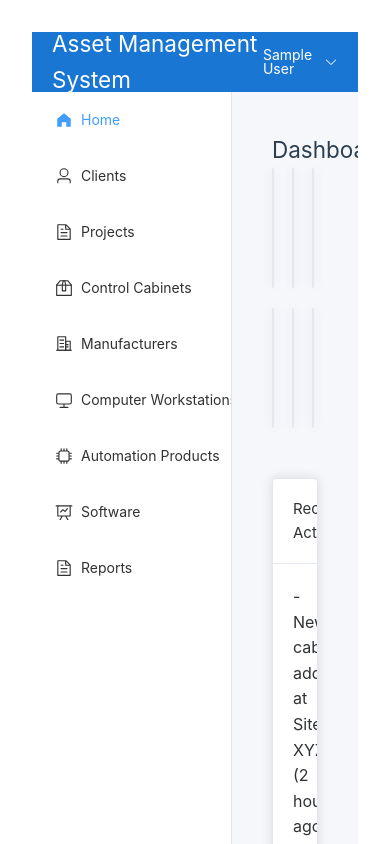
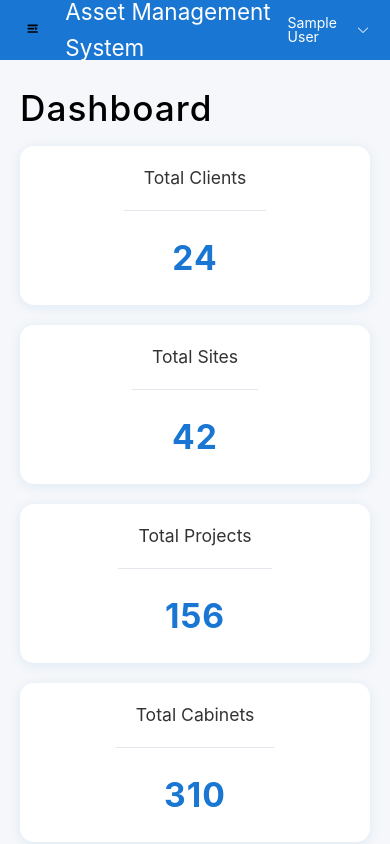
Before and after one commit to Sharjeel121/asset-management-system-vue, a Vue app: page /home in a window 390 px wide. Shown: the top 844 px of the page. Built offline with nearby package versions, Linux system fonts and the light colour scheme; sample sign-in values are in the browser's storage.

Commit message:
UI responsive and base flow with dummy data

```diff
--- a/src/App.vue
+++ b/src/App.vue
@@ -2,10 +2,16 @@
   <el-container class="app-container">
     <el-header v-if="isAuthenticated" class="app-header">
       <div class="header-content">
-        <h1>Asset Management System</h1>
+        <div class="header-left">
+          <button class="sidebar-toggle" @click="sidebarOpen = !sidebarOpen" v-if="isAuthenticated">
+            <el-icon v-if="!sidebarOpen"><Expand /></el-icon>
+            <el-icon v-else><Fold /></el-icon>
+          </button>
+          <h1>Asset Management System</h1>
+        </div>
         <el-dropdown>
           <span class="user-dropdown">
-            {{ currentUser?.firstName }} {{ currentUser?.lastName }}
+            {{ currentUser && currentUser.firstName }} {{ currentUser && currentUser.lastName }}
             <el-icon><arrow-down /></el-icon>
           </span>
           <template #dropdown>
@@ -18,7 +24,12 @@
     </el-header>
 
     <el-container>
-      <el-aside v-if="isAuthenticated" width="200px" class="app-sidebar">
+      <el-aside
+        v-show="isAuthenticated && (!isMobile || sidebarOpen)"
+        :class="['app-sidebar', { open: sidebarOpen && isMobile }]"
+        width="220px"
+        @click.self="sidebarOpen = false"
+      >
         <el-menu
           :default-active="activeMenu"
           class="sidebar-menu"
@@ -72,7 +83,6 @@
           </el-menu-item>
         </el-menu>
       </el-aside>
-
       <el-main>
         <router-view />
       </el-main>
@@ -87,7 +97,9 @@ export default {
   name: 'App',
   data() {
     return {
-      activeMenu: this.$route.path
+      activeMenu: this.$route.path,
+      sidebarOpen: false,
+      isMobile: false
     }
   },
   computed: {
@@ -109,14 +121,26 @@ export default {
       const authStore = useAuthStore()
       authStore.logout()
       window.location.href = '/'
+    },
+    handleResize() {
+      this.isMobile = window.innerWidth <= 900
+      if (!this.isMobile) this.sidebarOpen = false
     }
   },
   watch: {
     '$route.path': {
       handler(newPath) {
         this.activeMenu = newPath
+        if (this.isMobile) this.sidebarOpen = false
       }
     }
+  },
+  mounted() {
+    this.handleResize()
+    window.addEventListener('resize', this.handleResize)
+  },
+  beforeUnmount() {
+    window.removeEventListener('resize', this.handleResize)
   }
 }
 </script>
@@ -130,6 +154,7 @@ export default {
   background-color: #1976d2;
   color: white;
   padding: 0 20px;
+  z-index: 3;
 }
 
 .header-content {
@@ -137,6 +162,42 @@ export default {
   justify-content: space-between;
   align-items: center;
   height: 100%;
+}
+
+.header-left {
+  display: flex;
+  align-items: center;
+  gap: 10px;
+}
+
+.sidebar-toggle {
+  display: none;
+  background: none;
+  border: none;
+  cursor: pointer;
+  margin-right: 10px;
+}
+
+@media (max-width: 900px) {
+  .app-sidebar {
+    position: fixed;
+    left: 0;
+    top: 0;
+    height: 100vh;
+    z-index: 2;
+    box-shadow: 2px 0 8px rgba(0,0,0,0.08);
+    background: #f5f7fa;
+    transition: transform 0.3s cubic-bezier(.7,.3,.3,1);
+    transform: translateX(-100%);
+    padding-top: 60px;
+    overflow-x: hidden;
+  }
+  .app-sidebar.open {
+    transform: translateX(0);
+  }
+  .sidebar-toggle {
+    display: inline-block;
+  }
 }
 
 .app-sidebar {
@@ -158,7 +219,7 @@ export default {
 }
 
 .el-main {
-  padding: 20px;
+  padding: 0px;
   background-color: #f5f7fa;
 }
 </style>
--- a/src/assets/main.css
+++ b/src/assets/main.css
@@ -1,9 +1,10 @@
 @import './base.css';
 
 #app {
-  max-width: 1280px;
-  margin: 0 auto;
-  padding: 2rem;
+  /* max-width: 1280px; */
+  width: 100%;
+  /* margin: 0 auto; */
+  /* padding: 2rem; */
   font-weight: normal;
 }
 
@@ -29,8 +30,8 @@ a,
 
   #app {
     display: grid;
-    grid-template-columns: 1fr 1fr;
-    padding: 0 2rem;
+    /* grid-template-columns: 1fr 1fr; */
+    /* padding: 0 2rem; */
   }
 }
 
@@ -143,3 +144,11 @@ html, body {
   border-radius: 8px;
   padding: 20px;
 }
+
+h2 {
+  font-size: 2.2rem;
+  font-weight: 500;
+  color: #000000;
+  letter-spacing: 1px;
+  margin-bottom: 10px;
+}
--- a/src/router/index.js
+++ b/src/router/index.js
@@ -50,12 +50,12 @@ const router = createRouter({
       component: () => import('../views/ComputerWorkstationsView.vue'),
       meta: { requiresAuth: true }
     },
-    // {
-    //   path: '/automation-products',
-    //   name: 'automation-products',
-    //   component: () => import('../views/AutomationProductsView.vue'),
-    //   meta: { requiresAuth: true }
-    // },
+    {
+      path: '/automation-products',
+      name: 'automation-products',
+      component: () => import('../views/AutomationProductsView.vue'),
+      meta: { requiresAuth: true }
+    },
     {
       path: '/software',
       name: 'software',
--- a/src/stores/auth.js
+++ b/src/stores/auth.js
@@ -28,7 +28,7 @@ export const useAuthStore = defineStore('auth', {
               id: 1,
               firstName: 'Admin',
               lastName: 'User',
-              email: 'admin@example.com',
+              loginId: 'admin@example.com',
               role: 'Admin',
               permissions: [
                 'all',
@@ -48,7 +48,7 @@ export const useAuthStore = defineStore('auth', {
               id: 2,
               firstName: 'Company',
               lastName: 'User',
-              email: 'company@example.com',
+              loginId: 'company@example.com',
               role: 'Company',
               companyId: 1,
               permissions: [
@@ -95,7 +95,7 @@ export const useAuthStore = defineStore('auth', {
           }
         }
 
-        const response = users[credentials.email] || null
+        const response = users[credentials.loginId] || null
 
         if (!response) {
           throw new Error('Invalid credentials')
--- a/src/views/ControlCabinetsView.vue
+++ b/src/views/ControlCabinetsView.vue
@@ -112,7 +112,28 @@ export default {
   data() {
     return {
       loading: false,
-      cabinets: [],
+      cabinets: [
+        {
+          id: 1,
+          cabinetId: 'CAB-001',
+          description: 'Main Control Cabinet',
+          width: 800,
+          height: 2000,
+          depth: 600,
+          supplier: 'CSI',
+          site: 'Paris Factory'
+        },
+        {
+          id: 2,
+          cabinetId: 'CAB-002',
+          description: 'Remote I/O Cabinet',
+          width: 600,
+          height: 1800,
+          depth: 500,
+          supplier: 'CLIENT',
+          site: 'Berlin Factory'
+        }
+      ],
       sites: ['Paris Factory', 'Berlin Factory', 'Lyon Distribution Center'],
       dialogVisible: false,
       isEdit: false,
@@ -220,7 +241,7 @@ export default {
     }
   },
   mounted() {
-    this.fetchCabinets()
+    // this.fetchCabinets()
   }
 }
 </script>
--- a/src/views/HomeView.vue
+++ b/src/views/HomeView.vue
@@ -1,65 +1,19 @@
 <template>
   <div class="home-container">
-    <h2>Dashboard</h2>
-    <el-row :gutter="20" class="stats-row">
-      <el-col :span="4">
+    <h2 class="mb-4">Dashboard</h2>
+    <el-row :gutter="18" class="stats-row">
+      <el-col
+        v-for="(stat, i) in statList"
+        :key="i"
+        :xs="24" :sm="12" :md="8" :lg="4" :xl="4"
+      >
         <el-card class="stat-card">
           <template #header>
             <div class="card-header">
-              <span>Total Clients</span>
+              <span>{{ stat.label }}</span>
             </div>
           </template>
-          <div class="stat-value">{{ stats.totalClients }}</div>
-        </el-card>
-      </el-col>
-      <el-col :span="4">
-        <el-card class="stat-card">
-          <template #header>
-            <div class="card-header">
-              <span>Total Sites</span>
-            </div>
-          </template>
-          <div class="stat-value">{{ stats.totalSites }}</div>
-        </el-card>
-      </el-col>
-      <el-col :span="4">
-        <el-card class="stat-card">
-          <template #header>
-            <div class="card-header">
-              <span>Total Projects</span>
-            </div>
-          </template>
-          <div class="stat-value">{{ stats.totalProjects }}</div>
-        </el-card>
-      </el-col>
-      <el-col :span="4">
-        <el-card class="stat-card">
-          <template #header>
-            <div class="card-header">
-              <span>Total Cabinets</span>
-            </div>
-          </template>
-          <div class="stat-value">{{ stats.totalCabinets }}</div>
-        </el-card>
-      </el-col>
-      <el-col :span="4">
-        <el-card class="stat-card">
-          <template #header>
-            <div class="card-header">
-              <span>Total Products</span>
-            </div>
-          </template>
-          <div class="stat-value">{{ stats.totalProducts }}</div>
-        </el-card>
-      </el-col>
-      <el-col :span="4">
-        <el-card class="stat-card">
-          <template #header>
-            <div class="card-header">
-              <span>Total Software</span>
-            </div>
-          </template>
-          <div class="stat-value">{{ stats.totalSoftware }}</div>
+          <div class="stat-value">{{ stat.value }}</div>
         </el-card>
       </el-col>
     </el-row>
@@ -88,14 +42,14 @@ export default {
   name: 'HomeView',
   data() {
     return {
-      stats: {
-        totalClients: 24,
-        totalSites: 42,
-        totalProjects: 156,
-        totalCabinets: 310,
-        totalProducts: 2945,
-        totalSoftware: 523
-      },
+      statList: [
+        { label: 'Total Clients', value: 24 },
+        { label: 'Total Sites', value: 42 },
+        { label: 'Total Projects', value: 156 },
+        { label: 'Total Cabinets', value: 310 },
+        { label: 'Total Products', value: 2945 },
+        { label: 'Total Software', value: 523 }
+      ],
       recentActivities: [
         {
           description: 'New cabinet added at Site XYZ',
@@ -121,34 +75,53 @@ export default {
 }
 
 .stats-row {
-  margin-bottom: 30px;
+  margin-bottom: 20px;
 }
 
 .stat-card {
-  height: 120px;
   display: flex;
   flex-direction: column;
   justify-content: center;
+  align-items: center;
+  border: none;
+  box-shadow: 0 2px 12px 0 rgba(25, 118, 210, 0.10);
+  border-radius: 14px;
+  background: #fff;
+  transition: box-shadow 0.2s;
+}
+
+.stat-card:hover {
+  box-shadow: 0 4px 24px 0 rgba(25, 118, 210, 0.18);
 }
 
 .card-header {
   display: flex;
-  justify-content: space-between;
+  justify-content: center;
   align-items: center;
-  font-weight: 500;
+  font-weight: 600;
+  font-size: 1.1rem;
+  color: #333;
 }
 
 .stat-value {
-  font-size: 32px;
-  font-weight: bold;
+  font-size: 2.1rem;
+  font-weight: 700;
   color: #1976d2;
   text-align: center;
-  margin-top: 10px;
+  letter-spacing: 1px;
+}
+
+@media (max-width: 900px) {
+  .stat-card {
+    width: 100%;
+    min-width: unset;
+  }
 }
 
 .recent-activity-row {
   margin-top: 30px;
 }
+
 
 .recent-activity-list {
   list-style: none;
--- a/src/views/LoginView.vue
+++ b/src/views/LoginView.vue
@@ -89,17 +89,28 @@ export default {
 
 <style scoped>
 .login-container {
-  height: 100vh;
+  min-height: 100vh;
+  width: 100vw;
   display: flex;
   justify-content: center;
   align-items: center;
   background: linear-gradient(135deg, #1976d2 0%, #64b5f6 100%);
+  overflow: hidden;
 }
 
 .login-card {
-  width: 400px;
+  width: 100%;
+  max-width: 400px;
   border-radius: 8px;
   box-shadow: 0 4px 12px rgba(0, 0, 0, 0.15);
+  background: #fff;
+}
+
+@media (max-width: 500px) {
+  .login-card {
+    max-width: 95vw;
+    padding: 16px 4px;
+  }
 }
 
 .card-header {
```
Also changed, not shown: src/views/AutomationProductsView.vue (renamed from src/views/ProductsView.vue).
